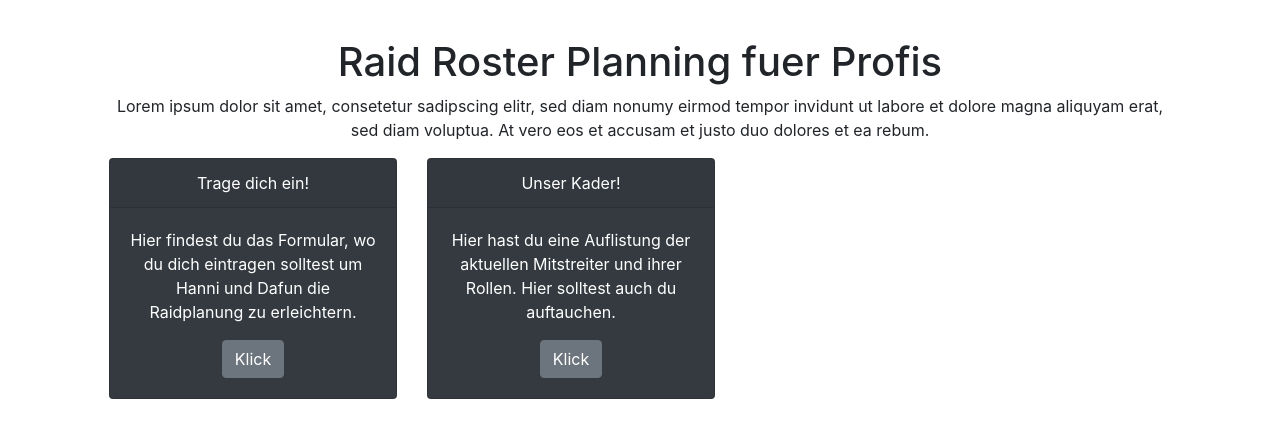
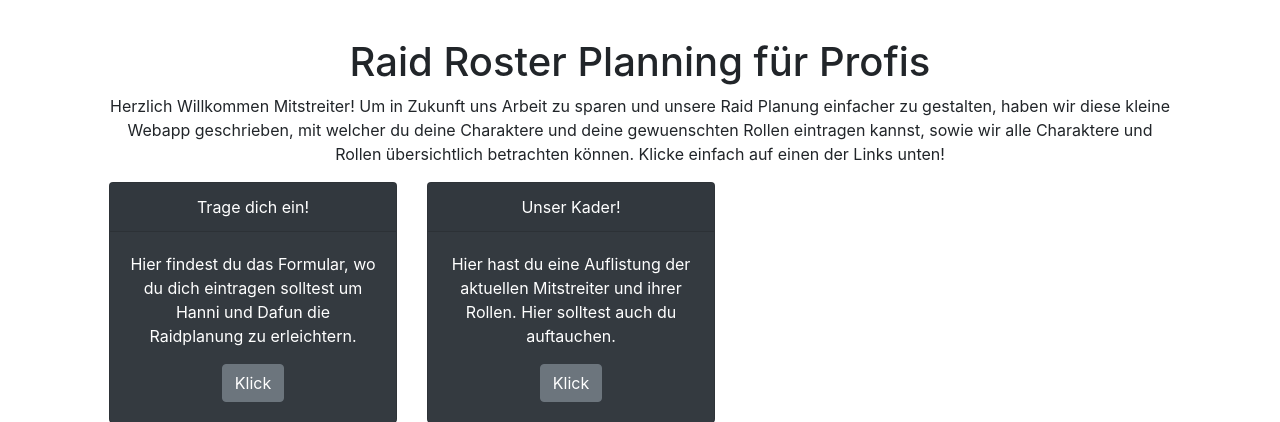
Before and after one commit to djaszak/raid_roster_planner, a Django app: page / in a window 1280 px wide. Shown: the part 90-512 px from the top of the page. Run offline with Django 3.2, Linux system fonts and the light colour scheme; some libraries are stand-ins or nearby versions.

Commit message:
Update text of home screen

```diff
--- a/raid_roster_planner/raid_roster_drf/templates/raid_roster_drf/home.html
+++ b/raid_roster_planner/raid_roster_drf/templates/raid_roster_drf/home.html
@@ -4,12 +4,15 @@
 {% block content %}
 
     <h1>
-        Raid Roster Planning fuer Profis
+        Raid Roster Planning für Profis
     </h1>
 
     <p>
-        Lorem ipsum dolor sit amet, consetetur sadipscing elitr, sed diam nonumy eirmod tempor invidunt ut labore et
-        dolore magna aliquyam erat, sed diam voluptua. At vero eos et accusam et justo duo dolores et ea rebum.
+
+        Herzlich Willkommen Mitstreiter! Um in Zukunft uns Arbeit zu sparen und unsere Raid Planung
+        einfacher zu gestalten, haben wir diese kleine Webapp geschrieben, mit welcher du deine Charaktere
+        und deine gewuenschten Rollen eintragen kannst, sowie wir alle Charaktere und Rollen übersichtlich
+        betrachten können. Klicke einfach auf einen der Links unten!
 
     </p>
     <div class="card-deck">
```
